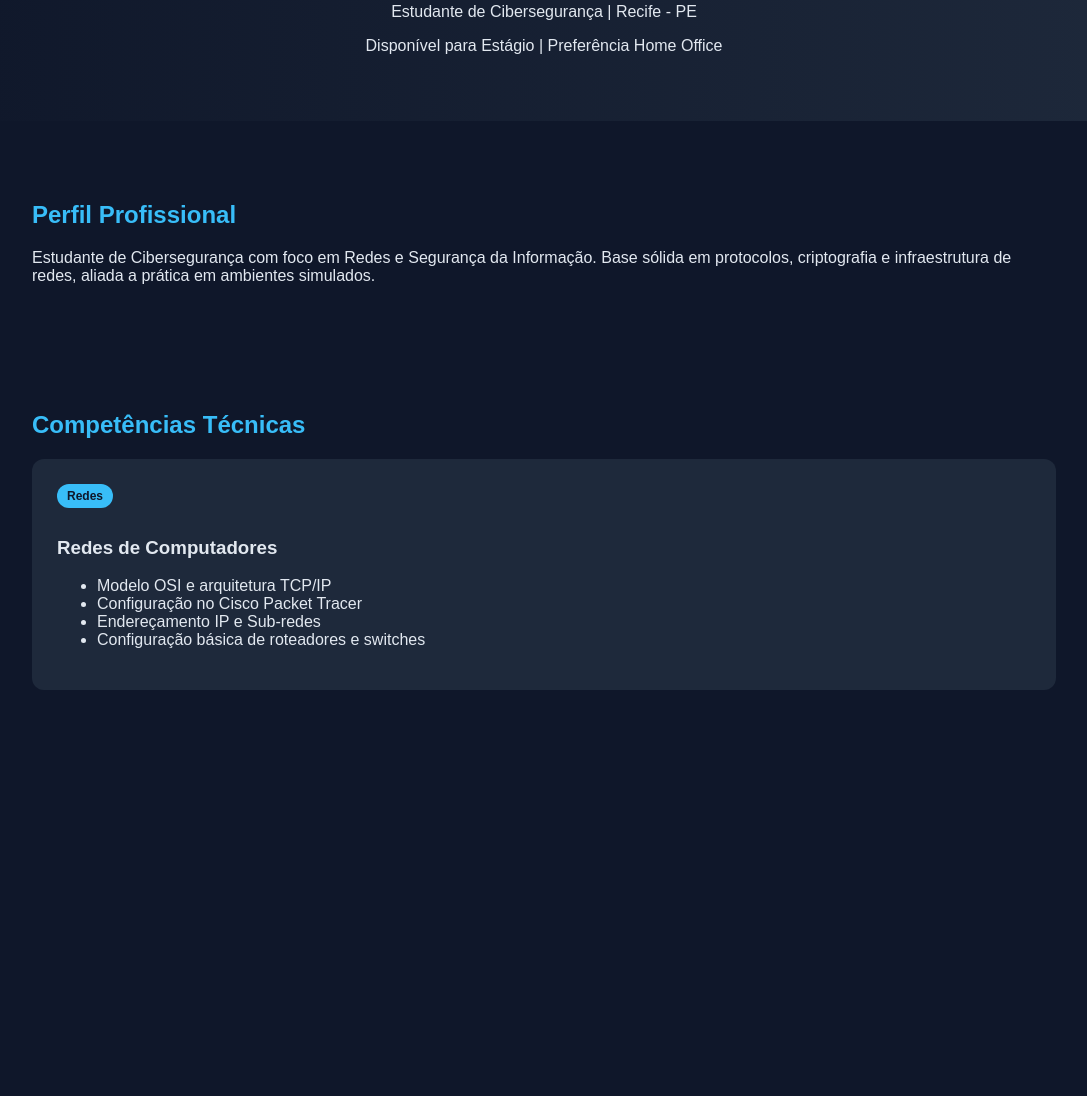
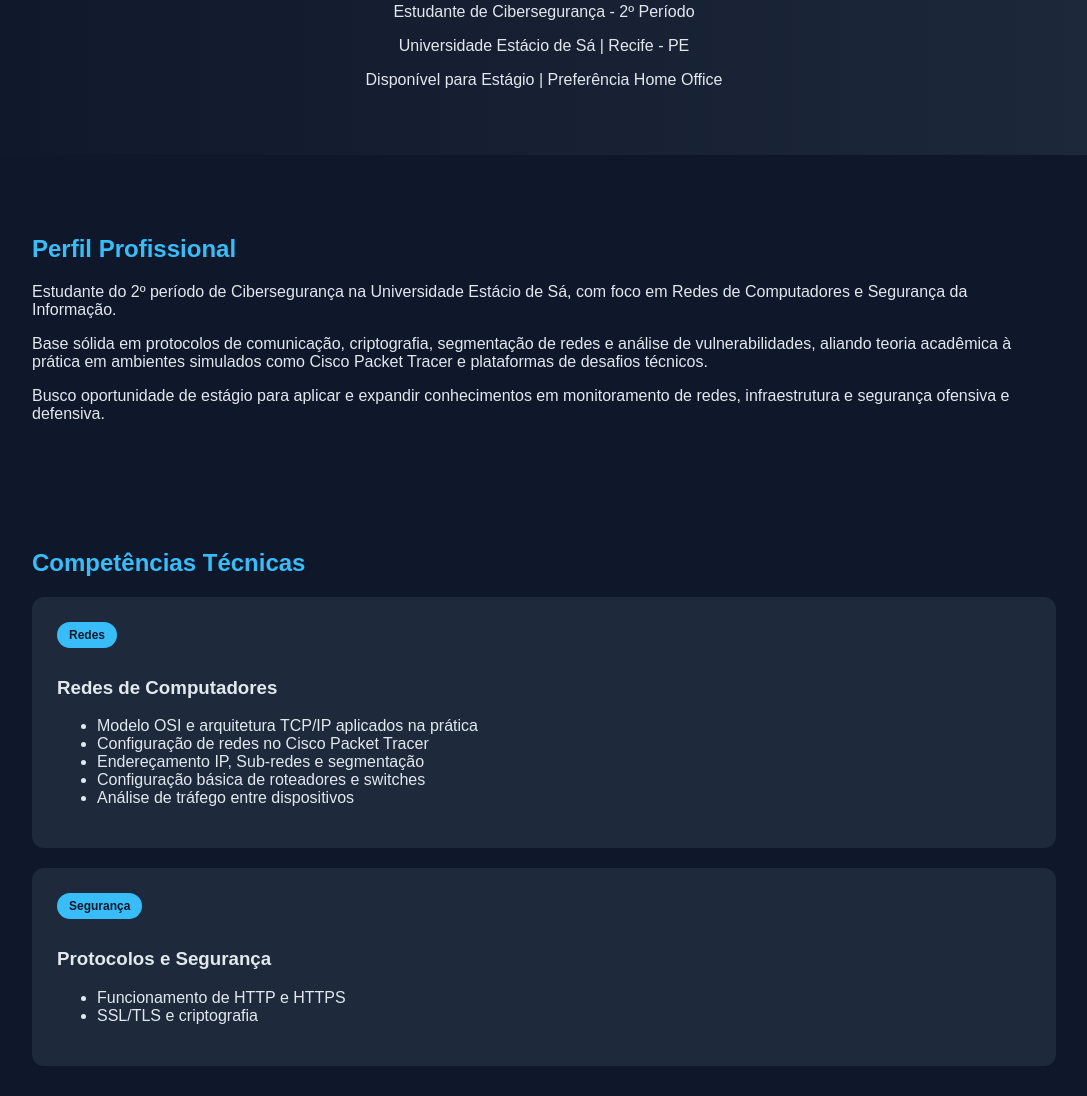
Before and after one commit to joaoalejandro2112-cmyk/portifolio, a plain HTML site: page index.html in a window 1280 px wide. Shown: the part 97-1193 px from the top of the page, without its empty margins (96-1183 px from the left). Before the commit the page ends 817 px from the top, so only its background shows below. Drawn offline with Linux system fonts and the light colour scheme.

Commit message:
Update index.html

```diff
--- a/index.html
+++ b/index.html
@@ -14,7 +14,6 @@ body {
     scroll-behavior: smooth;
 }
 
-/* Header */
 header {
     background: linear-gradient(90deg, #0f172a, #1e293b);
     padding: 50px 20px;
@@ -32,13 +31,11 @@ h2 {
     margin-top: 50px;
 }
 
-/* Section */
 section {
     padding: 30px 10%;
     animation: fadeUp 1s ease-in-out;
 }
 
-/* Cards */
 .card {
     background-color: #1e293b;
     padding: 25px;
@@ -48,23 +45,21 @@ section {
 }
 
 .card:hover {
-    transform: translateY(-5px);
-    box-shadow: 0px 8px 20px rgba(56,189,248,0.2);
+    transform: translateY(-6px);
+    box-shadow: 0px 10px 25px rgba(56,189,248,0.25);
 }
 
-/* Skill Badge */
 .badge {
     display: inline-block;
     background-color: #38bdf8;
     color: #0f172a;
-    padding: 5px 10px;
+    padding: 6px 12px;
     border-radius: 20px;
     font-size: 12px;
     margin-bottom: 10px;
     font-weight: bold;
 }
 
-/* Links */
 a {
     color: #38bdf8;
     text-decoration: none;
@@ -74,7 +69,6 @@ a:hover {
     text-decoration: underline;
 }
 
-/* Footer */
 footer {
     text-align: center;
     padding: 20px;
@@ -82,7 +76,6 @@ footer {
     margin-top: 50px;
 }
 
-/* Animations */
 @keyframes fadeUp {
     from {
         opacity: 0;
@@ -117,16 +110,25 @@ footer {
 
 <header>
     <h1>João Alejandro Lins Silva</h1>
-    <p>Estudante de Cibersegurança | Recife - PE</p>
+    <p>Estudante de Cibersegurança - 2º Período</p>
+    <p>Universidade Estácio de Sá | Recife - PE</p>
     <p>Disponível para Estágio | Preferência Home Office</p>
 </header>
 
 <section>
     <h2>Perfil Profissional</h2>
     <p>
-        Estudante de Cibersegurança com foco em Redes e Segurança da Informação.
-        Base sólida em protocolos, criptografia e infraestrutura de redes,
-        aliada a prática em ambientes simulados.
+        Estudante do 2º período de Cibersegurança na Universidade Estácio de Sá,
+        com foco em Redes de Computadores e Segurança da Informação.
+    </p>
+    <p>
+        Base sólida em protocolos de comunicação, criptografia, segmentação de redes
+        e análise de vulnerabilidades, aliando teoria acadêmica à prática
+        em ambientes simulados como Cisco Packet Tracer e plataformas de desafios técnicos.
+    </p>
+    <p>
+        Busco oportunidade de estágio para aplicar e expandir conhecimentos
+        em monitoramento de redes, infraestrutura e segurança ofensiva e defensiva.
     </p>
 </section>
 
@@ -137,11 +139,17 @@ footer {
         <div class="badge">Redes</div>
         <h3>Redes de Computadores</h3>
         <ul>
-            <li>Modelo OSI e arquitetura TCP/IP</li>
-            <li>Configuração no Cisco Packet Tracer</li>
-            <li>Endereçamento IP e Sub-redes</li>
+            <li>Modelo OSI e arquitetura TCP/IP aplicados na prática</li>
+            <li>Configuração de redes no Cisco Packet Tracer</li>
+            <li>Endereçamento IP, Sub-redes e segmentação</li>
             <li>Configuração básica de roteadores e switches</li>
+            <li>Análise de tráfego entre dispositivos</li>
         </ul>
     </div>
 
-    <div c
+    <div class="card">
+        <div class="badge">Segurança</div>
+        <h3>Protocolos e Segurança</h3>
+        <ul>
+            <li>Funcionamento de HTTP e HTTPS</li>
+            <li>SSL/TLS e criptografia
```
